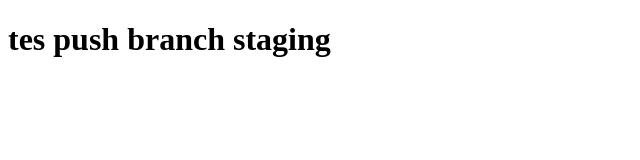
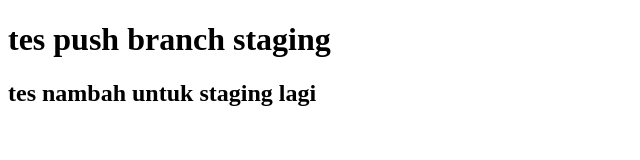
Before and after one commit to ardiola/belajar-niomic, a plain HTML site: page stagingpush.html in a window 1280 px wide. Shown: the whole page, without its empty margins (0-640 px from the left). Drawn offline with Linux system fonts and the light colour scheme.

Commit message:
Menambahkan element h2 staging

```diff
--- a/stagingpush.html
+++ b/stagingpush.html
@@ -8,5 +8,6 @@
 </head>
 <body>
     <h1>tes push branch staging</h1>
+    <h2>tes nambah untuk staging lagi</h2>
 </body>
 </html>
```
